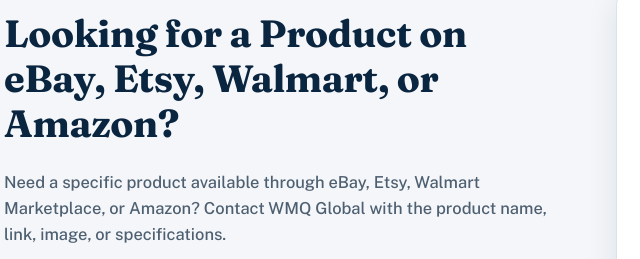
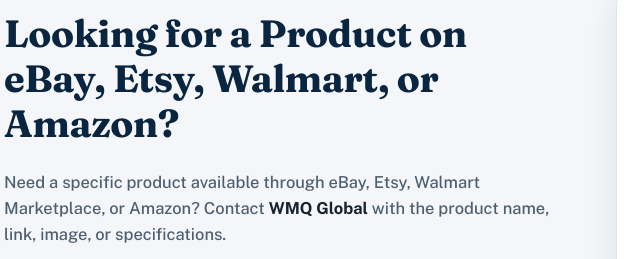
Before and after one commit to wmqglobalbusiness-wq/wmqglobal, a plain HTML site: page index.html in a window 1280 px wide. Shown: the part 2887-3146 px from the top of the page, 46-686 px from the left. Drawn offline with nearby package versions, Linux system fonts and the light colour scheme.

Commit message:
Update index.html

```diff
--- a/index.html
+++ b/index.html
@@ -488,7 +488,7 @@
                 <h2>Looking for a Product on eBay, Etsy, Walmart, or Amazon?</h2>
               </div>
               <div class="prose">
-                <p>Need a specific product available through eBay, Etsy, Walmart Marketplace, or Amazon? Contact WMQ Global with the product name, link, image, or specifications.</p>
+                <p>Need a specific product available through eBay, Etsy, Walmart Marketplace, or Amazon? Contact <strong>WMQ Global</strong> with the product name, link, image, or specifications.</p>
                 <p>Our team can review your request and discuss product availability, sourcing options, and ordering assistance. Fill in the enquiry form and we will prepare everything for you to send to <strong>info@wmqglobal.com</strong>.</p>
               </div>
             </div>
```
